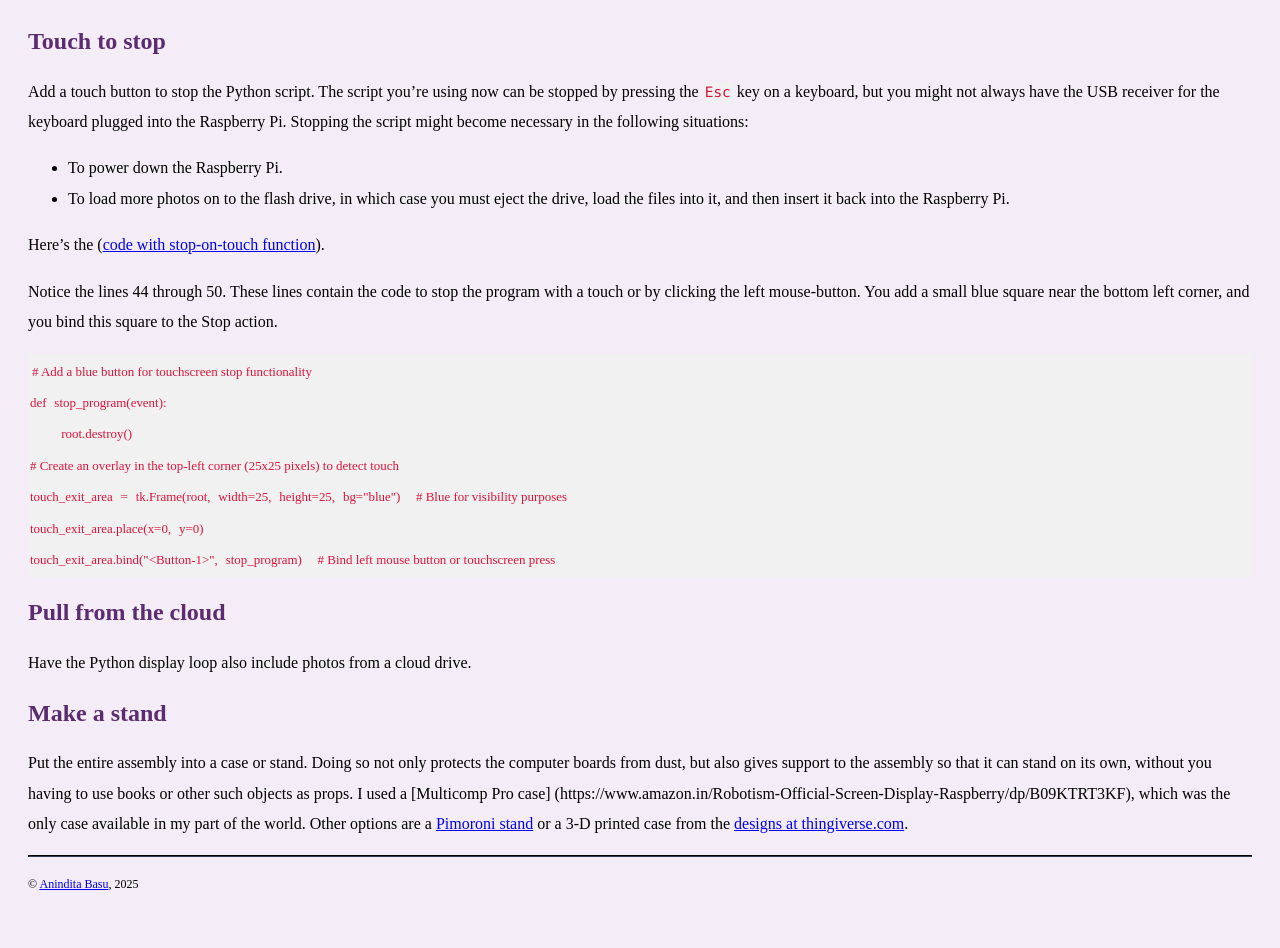
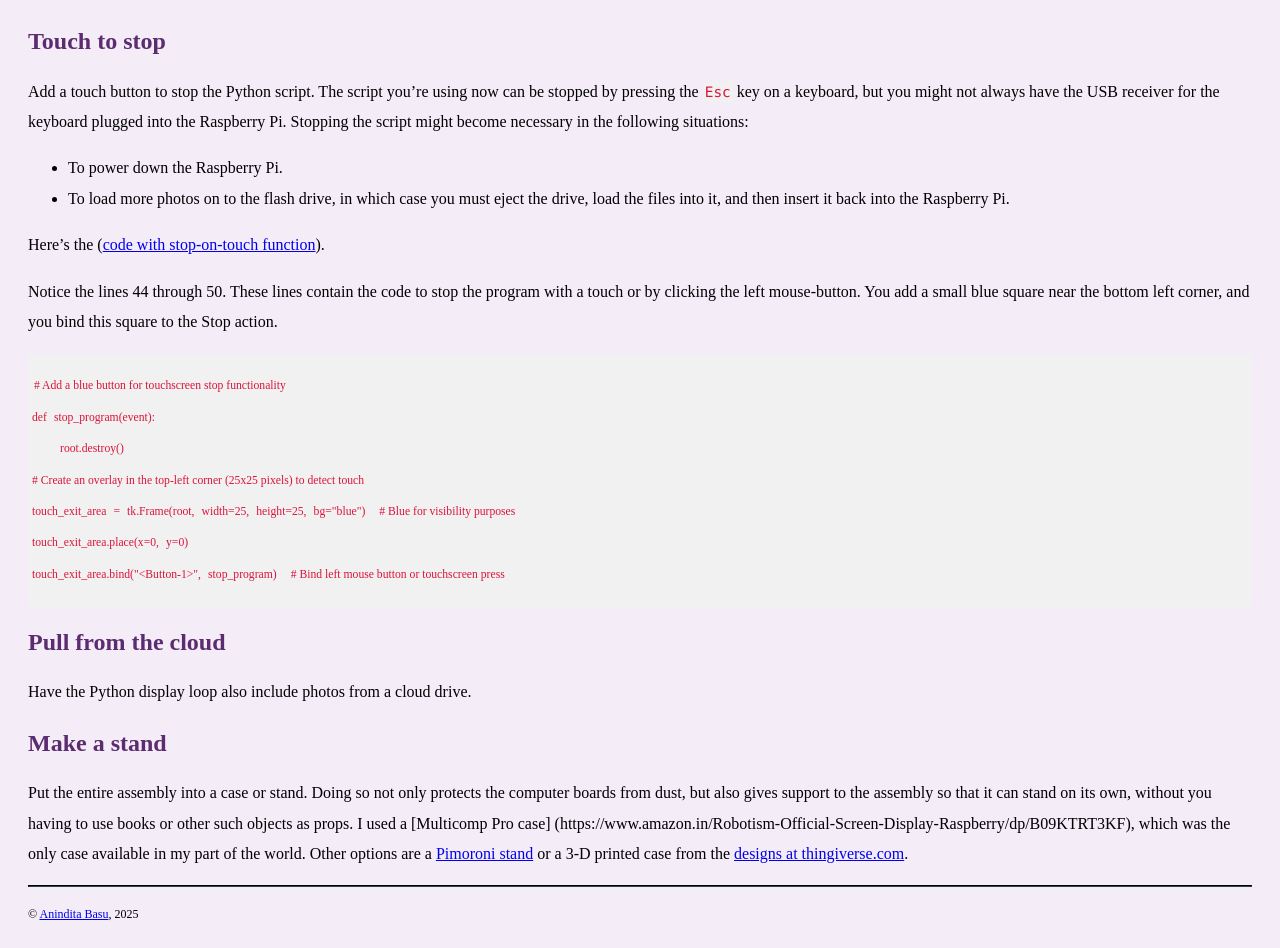
Before and after one commit to AninditaBasu/pi-projects, a Jekyll site: the page built from topics/photo_frame_refine.md, in a window 1280 px wide. Shown: the part 1326-2274 px from the top of the page. Built offline with Jekyll 4.4.1, drawn with Linux system fonts in a browser that asks for light colours; before the commit the page ends 2244 px from its top, so only the background shows below that.

Commit message:
Update style.css

```diff
--- a/assets/css/style.css
+++ b/assets/css/style.css
@@ -50,7 +50,13 @@ pre {
   font-size: 90%;
 }
 
-
+.language-python {
+  font-family: Ubuntu Mono, Monaspace, JetBrains Mono, Consolas, monospace;
+  color: crimson;
+  background-color: #f1f1f1;
+  padding: 2px;
+  font-size: 90%;
+}
 
 table {
   border: 1px solid #2c3e50;
```
